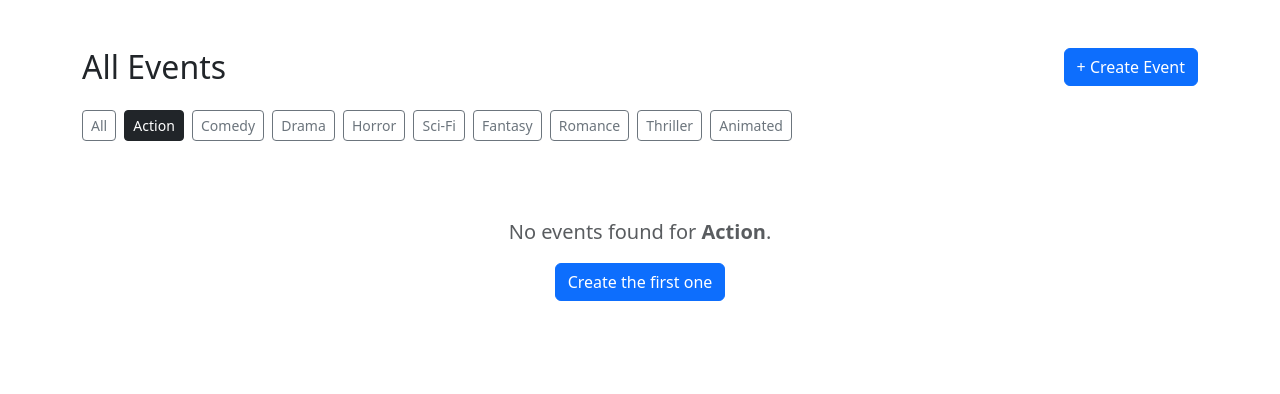
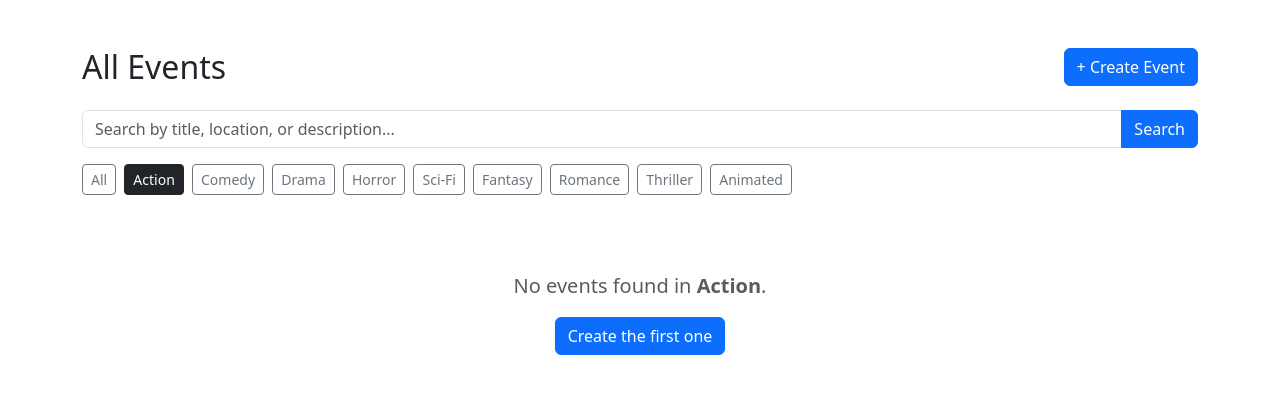
Before and after one commit to honnemi/iab207-a2, a Flask app: page /?genre=Action in a window 1280 px wide. Shown: the part 56-450 px from the top of the page. Run offline with Flask 3, Linux system fonts and the light colour scheme; some libraries are stand-ins or nearby versions.

Commit message:
Add search bar

```diff
--- a/projectfile/website/templates/view_events.html
+++ b/projectfile/website/templates/view_events.html
@@ -8,7 +8,22 @@
         <h2 class="mb-0">All Events</h2>
         <a href="{{ url_for('main.create_event') }}" class="btn btn-primary">+ Create Event</a>
     </div>
-
+    <!-- Search Bar -->
+    <form method="GET" action="{{ url_for('main.view_events') }}" class="mb-3">
+    {% if request.args.get('genre') %}
+    <input type="hidden" name="genre" value="{{ request.args.get('genre') }}">
+    {% endif %}
+    <div class="input-group">
+        <input type="text" name="q" class="form-control"
+               placeholder="Search by title, location, or description..."
+               value="{{ search_query }}">
+        <button class="btn btn-primary" type="submit">Search</button>
+        {% if search_query %}
+        <a href="{{ url_for('main.view_events', genre=request.args.get('genre')) }}"
+           class="btn btn-outline-secondary">Clear</a>
+        {% endif %}
+    </div>
+</form>
     <!-- Genre filter -->
     <div class="mb-4">
         <a href="{{ url_for('main.view_events') }}"
@@ -86,7 +101,7 @@
     <!-- Empty state -->
     <div class="text-center py-5">
         <p class="text-muted fs-5">
-            No events found{% if request.args.get('genre') %} for <strong>{{ request.args.get('genre') }}</strong>{% endif %}.
+            No events found{% if search_query %} for "<strong>{{ search_query }}</strong>"{% endif %}{% if request.args.get('genre') %} in <strong>{{ request.args.get('genre') }}</strong>{% endif %}.
         </p>
         <a href="{{ url_for('main.create_event') }}" class="btn btn-primary">Create the first one</a>
     </div>
--- a/projectfile/website/views.py
+++ b/projectfile/website/views.py
@@ -9,13 +9,21 @@ main_bp = Blueprint('main', __name__)
 @main_bp.route('/')
 def view_events():
     genre_filter = request.args.get('genre')
-
+    search_query = request.args.get('q', '').strip()
+    query = Event.query
     if genre_filter:
-        events = Event.query.filter_by(genre=genre_filter).all()
-    else:
-        events = Event.query.all()
-
-    return render_template('view_events.html', events=events)
+        query = query.filter_by(genre=genre_filter)
+    if search_query:
+        like = f'%{search_query}%'
+        query = query.filter(
+            db.or_(
+                Event.title.ilike(like),
+                Event.description.ilike(like),
+                Event.location.ilike(like),
+            )
+        )
+    events = query.all()
+    return render_template('view_events.html', events=events, search_query=search_query)
 
 @main_bp.route('/login_testing')
 def login_testing():
```
Also changed, not shown: projectfile/instance/sitedata.sqlite (added).
